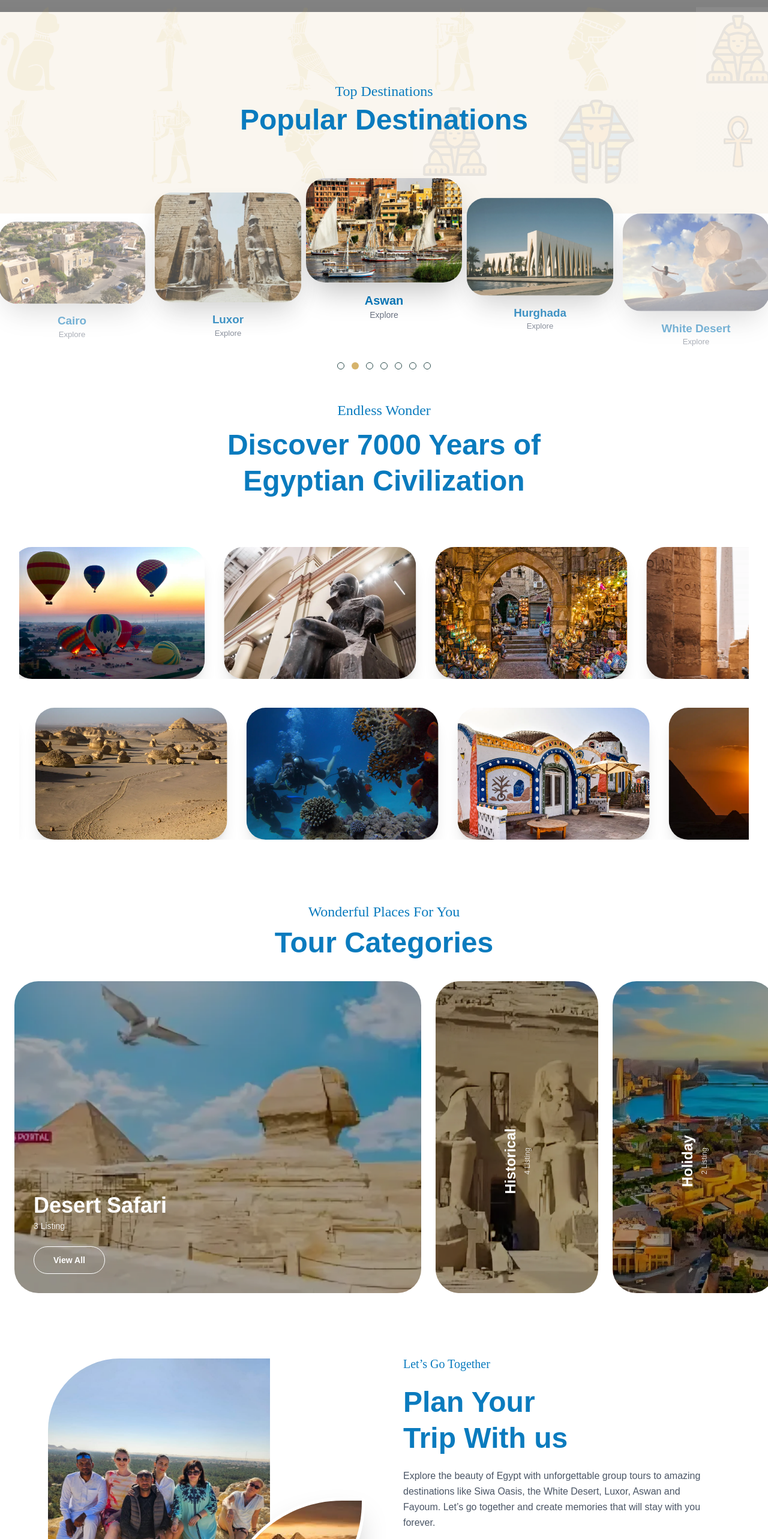
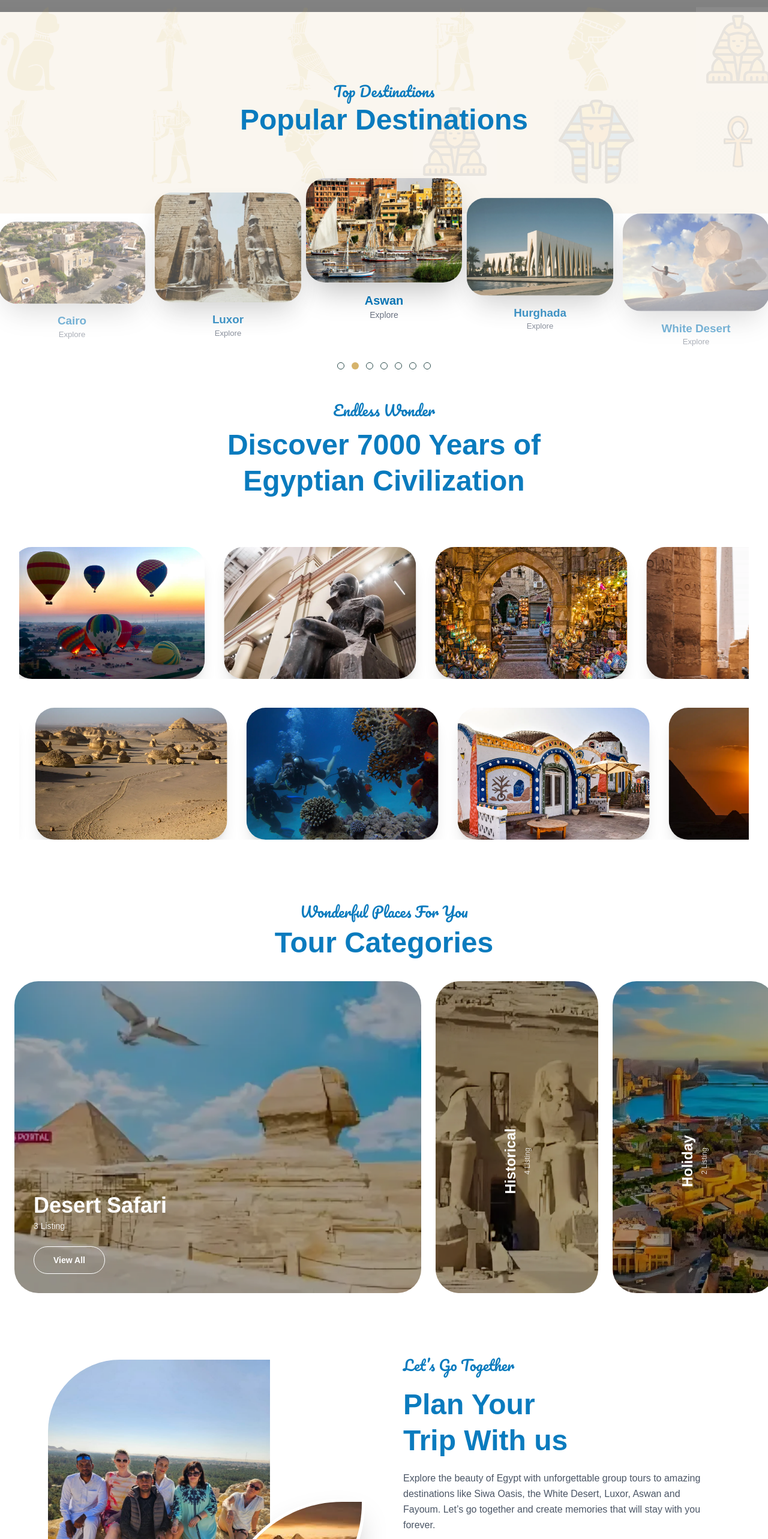
Before and after one commit to OJaybit/sirisand, a Next.js app: page / in a window 1280 px wide. Shown: the part 780-3346 px from the top of the page at 60% size. Built offline with nearby package versions, Linux system fonts and the light colour scheme.

Commit message:
added font { pacifico }

```diff
--- a/app/components/BackgroundSection.tsx
+++ b/app/components/BackgroundSection.tsx
@@ -2,6 +2,7 @@
 
 import Image from 'next/image';
 import { motion } from 'framer-motion';
+import { pacifico } from '@/app/fonts'
 
 const bgImages = [
   '/bg/bg1.png',
@@ -31,9 +32,12 @@ export default function BackgroundAnimationPage() {
         <div className="absolute top-28 left-1/2 -translate-x-1/2 text-center px-4 sm:px-10 max-w-3xl">
 
           <div className="text-center mb-0 -mt-5">
-            <p className="text-lg sm:text-2xl font-[cursive] text-[#0A7BBE] whitespace-nowrap">
-              Best Recommended Places
-            </p>
+           <p
+  className={`text-lg sm:text-2xl text-[#0A7BBE] whitespace-nowrap ${pacifico.className}`}
+>
+  Best Recommended Places
+</p>
+
 
             <h2 className="mt-3 text-xl sm:text-4xl mb-5 lg:text-5xl font-bold text-[#0A7BBE] w-70 lg:w-220 line-clamp-2">
               Popular Destinations we offer for all
--- a/app/components/EndlessWonder.tsx
+++ b/app/components/EndlessWonder.tsx
@@ -2,6 +2,8 @@
 
 import Image from "next/image";
 import { motion } from "framer-motion";
+import { pacifico } from '@/app/fonts'
+
 
 const topImages = [
   "abu-simbel.webp",
@@ -26,7 +28,7 @@ export default function EndlessWonder() {
     <section className="relative overflow-hidden bg-white lg:-mt-5 py-10">
       {/* TEXT */}
       <div className="relative z-10 text-center lg:mt-3 mb-20 px-4">
-        <p className="text-2xl font-[cursive] text-[#0A7BBE]">
+        <p className={`text-2xl font-[cursive] text-[#0A7BBE] ${pacifico.className}`}>
           Endless Wonder
         </p>
         <h2 className="mt-3 lg:text-5xl font-bold text-[#0A7BBE] max-w-3xl mx-auto leading-tight">
--- a/app/components/Explore.tsx
+++ b/app/components/Explore.tsx
@@ -5,6 +5,8 @@ import { Swiper, SwiperSlide } from 'swiper/react';
 import { Autoplay } from 'swiper/modules';
 import 'swiper/css';
 import { useState, useRef } from 'react';
+import { pacifico } from '@/app/fonts'
+
 
 export default function PopularDestinationsSlider() {
   const tours = [
@@ -39,7 +41,7 @@ export default function PopularDestinationsSlider() {
 
       {/* ================= CONTENT ================= */}
       <div className="relative z-10 mx-auto max-w-6xl px-4 py-25">
-        <p className="mb-2 font-[cursive] text-sm sm:text-lg md:text-xl lg:text-2xl -mt-5 text-[#0A7BBE]">
+        <p className={`${pacifico.className} mb-2  text-sm sm:text-lg md:text-xl lg:text-2xl -mt-5 text-[#0A7BBE]`}>
           Travel Stories & Insights
         </p>
 
--- a/app/components/Professionalguide.tsx
+++ b/app/components/Professionalguide.tsx
@@ -2,6 +2,8 @@
 
 import Image from 'next/image';
 import { motion } from 'framer-motion';
+import { pacifico } from '@/app/fonts'
+
 
 export default function TripSection() {
   return (
@@ -16,7 +18,9 @@ export default function TripSection() {
           transition={{ duration: 0.6 }}
           className="order-1 lg:order-2 flex flex-col gap-10 max-w-xl"
         >
-          <p className="font-[cursive] text-[#0A7BBE] text-xl ">
+          <p
+  className={`text-lg sm:text-2xl text-[#0A7BBE] whitespace-nowrap ${pacifico.className}`}
+>
             Let’s Go Together
           </p>
 
--- a/app/components/TourCategories.tsx
+++ b/app/components/TourCategories.tsx
@@ -2,6 +2,7 @@
 
 import Image from 'next/image';
 import Link from 'next/link';
+import { pacifico } from '@/app/fonts'
 import { motion, AnimatePresence } from 'framer-motion';
 import { useState, useEffect } from 'react';
 
@@ -18,7 +19,7 @@ export default function TourCategories() {
     <section className="bg-white py-10 md:py-16">
       {/* HEADER */}
       <div className="mb-10 text-center">
-        <p className="text-2xl font-[cursive] text-[#0A7BBE]">Wonderful Places For You</p>
+        <p className={`${pacifico.className} text-2xl font-[cursive] text-[#0A7BBE]`}>Wonderful Places For You</p>
         <h2 className="mt-3 text-4xl md:text-5xl font-bold text-[#0A7BBE]">Tour Categories</h2>
       </div>
 
--- a/app/components/Tourbgsection.tsx
+++ b/app/components/Tourbgsection.tsx
@@ -1,6 +1,8 @@
 'use client';
 
 import Image from 'next/image';
+import { pacifico } from '@/app/fonts'
+
 
 const bgImages = [
   '/bg/bg1.png',
@@ -54,7 +56,7 @@ export default function BackgroundSection() {
 
         {/* HEADER */}
         <div className="relative z-10 text-center mb-16">
-          <p className="text-2xl font-[cursive] text-[#0A7BBE] -mt-5 lg:-mt-15">
+          <p className={`text-2xl font-[cursive] text-[#0A7BBE] -mt-5 lg:-mt-15 ${pacifico.className}`}>
             Top Destinations
           </p>
           <h2 className="mt-2 text-5xl font-bold text-[#0A7BBE]">
@@ -83,10 +85,10 @@ export default function BackgroundSection() {
 
         {/* TEXT */}
         <div className="text-center px-4 mt-12">
-          <p className="text-base font-[cursive] text-[#0A7BBE] leading-tight">
+          <p className={`text-base font-[cursive] text-[#0A7BBE] leading-tight ${pacifico.className} -mt-2`}>
             Top Destinations
           </p>
-          <h2 className="text-2xl font-bold text-[#0A7BBE] leading-tight">
+          <h2 className="text-2xl mt-2 font-bold text-[#0A7BBE] leading-tight">
             Popular Destinations
           </h2>
         </div>
--- /dev/null
+++ b/app/fonts.ts
@@ -0,0 +1,6 @@
+import { Pacifico } from 'next/font/google'
+
+export const pacifico = Pacifico({
+  subsets: ['latin'],
+  weight: '400',
+})
--- a/app/layout.tsx
+++ b/app/layout.tsx
@@ -1,5 +1,7 @@
 import './globals.css'
 import Navbar from './components/Navbar'
+import { Pacifico } from 'next/font/google'
+
 
 export default function RootLayout({
   children,
@@ -8,7 +10,7 @@ export default function RootLayout({
 }) {
   return (
     <html lang="en">
-      <body className="min-h-screen flex flex-col flex-1">
+      <body className="min-h-screen flex flex-col flex-1 pacifico.className">
 
         {/* HEADER */}
         <Navbar />
```
